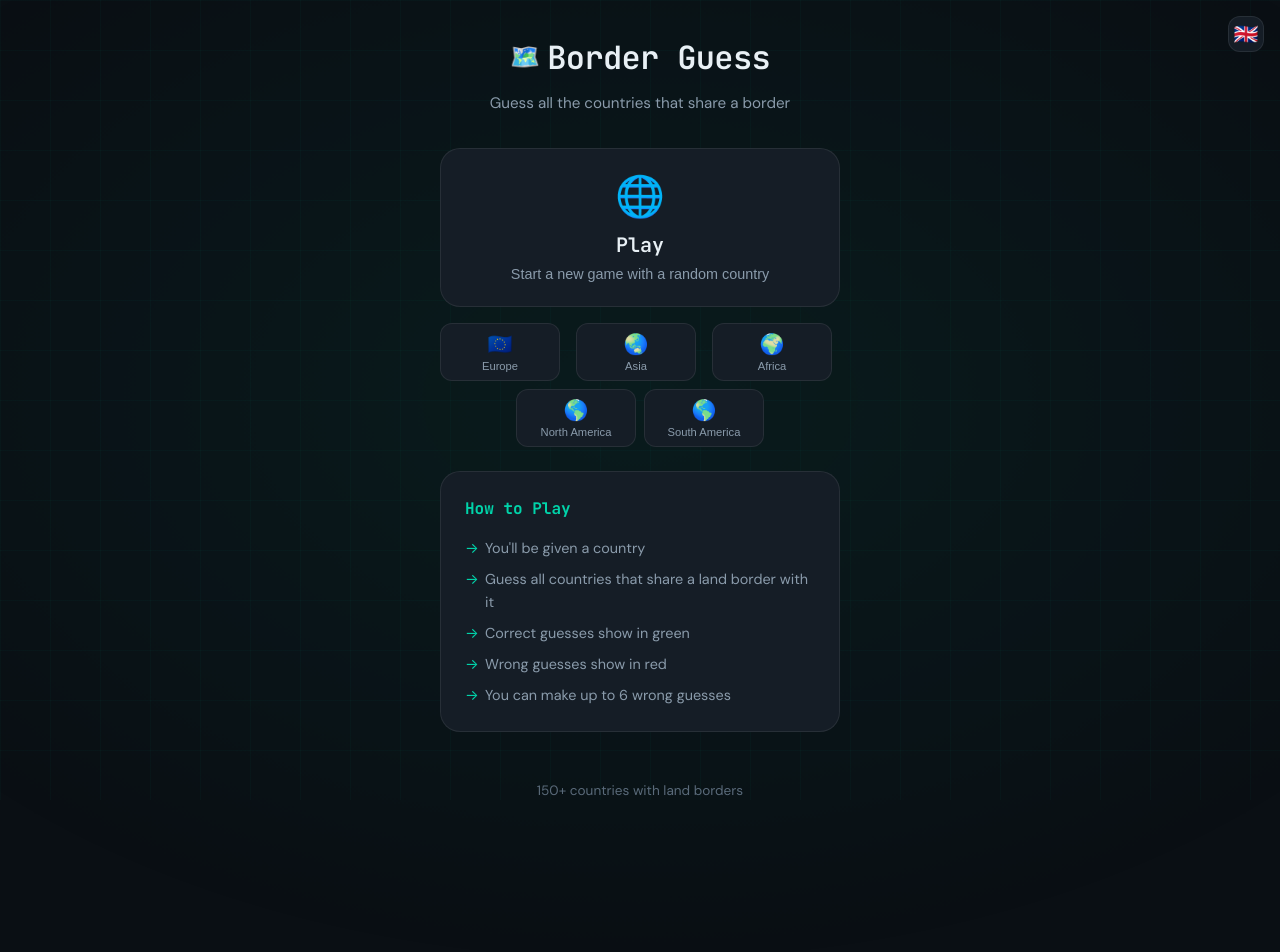
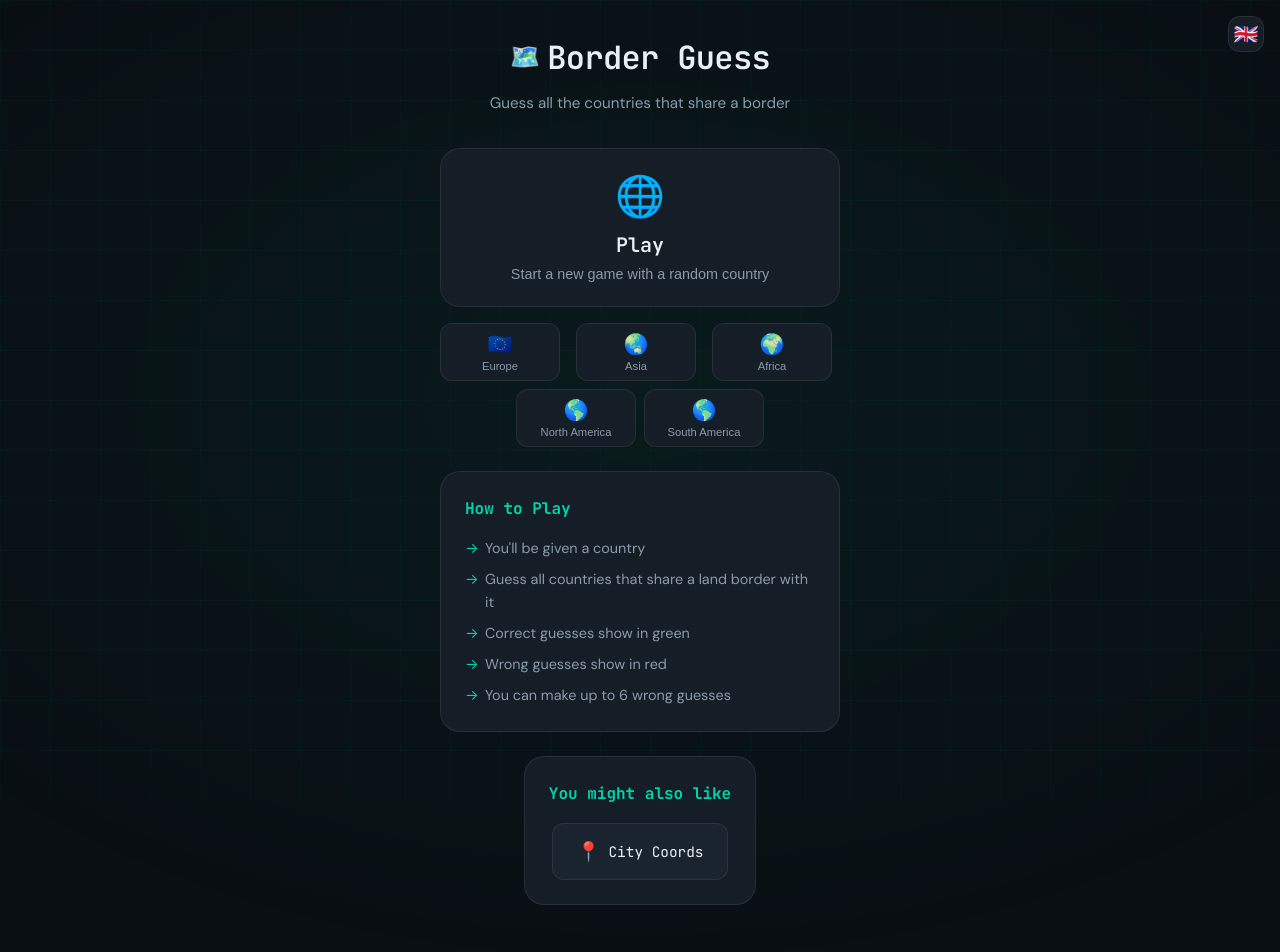
Before and after one commit to pierd/borders, a React (Vite) app: page / in a window 1280 px wide. Shown: the top 952 px of the page. Before the commit the page ends 818 px from the top, so only its background shows below. Built offline with nearby package versions, Linux system fonts and the light colour scheme.

Commit message:
Add "you might also like" section

```diff
--- a/src/App.css
+++ b/src/App.css
@@ -348,6 +348,49 @@
   position: absolute;
   left: 0;
   color: var(--accent-primary);
+}
+
+/* Also Like Card */
+.also-like-card {
+  background: var(--bg-card);
+  border: 1px solid var(--border-color);
+  border-radius: var(--radius-lg);
+  padding: 1.5rem;
+  margin-top: 1.5rem;
+  max-width: 400px;
+  text-align: center;
+}
+
+.also-like-card h3 {
+  font-family: var(--font-display);
+  font-size: 1rem;
+  margin-bottom: 1rem;
+  color: var(--accent-primary);
+}
+
+.also-like-btn {
+  display: inline-flex;
+  align-items: center;
+  gap: 0.5rem;
+  padding: 0.75rem 1.5rem;
+  background: var(--bg-tertiary);
+  border: 1px solid var(--border-color);
+  border-radius: var(--radius-md);
+  color: var(--text-primary);
+  font-family: var(--font-display);
+  font-size: 0.9rem;
+  text-decoration: none;
+  transition: all 0.2s ease;
+}
+
+.also-like-btn:hover {
+  background: var(--accent-glow);
+  border-color: var(--accent-primary);
+  box-shadow: var(--shadow-glow);
+}
+
+.also-like-icon {
+  font-size: 1.2rem;
 }
 
 /* Game Card */
--- a/src/App.tsx
+++ b/src/App.tsx
@@ -92,6 +92,19 @@
               <li>{t('rules.rule4')}</li>
               <li>{t('rules.rule5', { count: GAME_CONFIG.maxWrongAttempts })}</li>
             </ul>
+          </div>
+
+          <div className="also-like-card">
+            <h3>{t('alsoLike.title')}</h3>
+            <a
+              href="https://city-coords.lessismore.studio/"
+              target="_blank"
+              rel="noopener noreferrer"
+              className="also-like-btn"
+            >
+              <span className="also-like-icon">📍</span>
+              <span>City Coords</span>
+            </a>
           </div>
         </main>
 
--- a/src/i18n/locales/en.json
+++ b/src/i18n/locales/en.json
@@ -31,6 +31,9 @@
     "rule3": "Correct guesses show in green",
     "rule4": "Wrong guesses show in red",
     "rule5": "You can make up to {{count}} wrong guesses"
+  },
+  "alsoLike": {
+    "title": "You might also like"
   },
   "gameOver": {
     "congratulations": "Congratulations!",
--- a/src/i18n/locales/es.json
+++ b/src/i18n/locales/es.json
@@ -31,6 +31,9 @@
     "rule3": "Las respuestas correctas se muestran en verde",
     "rule4": "Las respuestas incorrectas se muestran en rojo",
     "rule5": "Puedes equivocarte hasta {{count}} veces"
+  },
+  "alsoLike": {
+    "title": "También te puede gustar"
   },
   "gameOver": {
     "congratulations": "¡Felicidades!",
--- a/src/i18n/locales/pl.json
+++ b/src/i18n/locales/pl.json
@@ -31,6 +31,9 @@
     "rule3": "Poprawne odpowiedzi są zielone",
     "rule4": "Błędne odpowiedzi są czerwone",
     "rule5": "Możesz pomylić się maksymalnie {{count}} razy"
+  },
+  "alsoLike": {
+    "title": "Może ci się też spodobać"
   },
   "gameOver": {
     "congratulations": "Gratulacje!",
```
